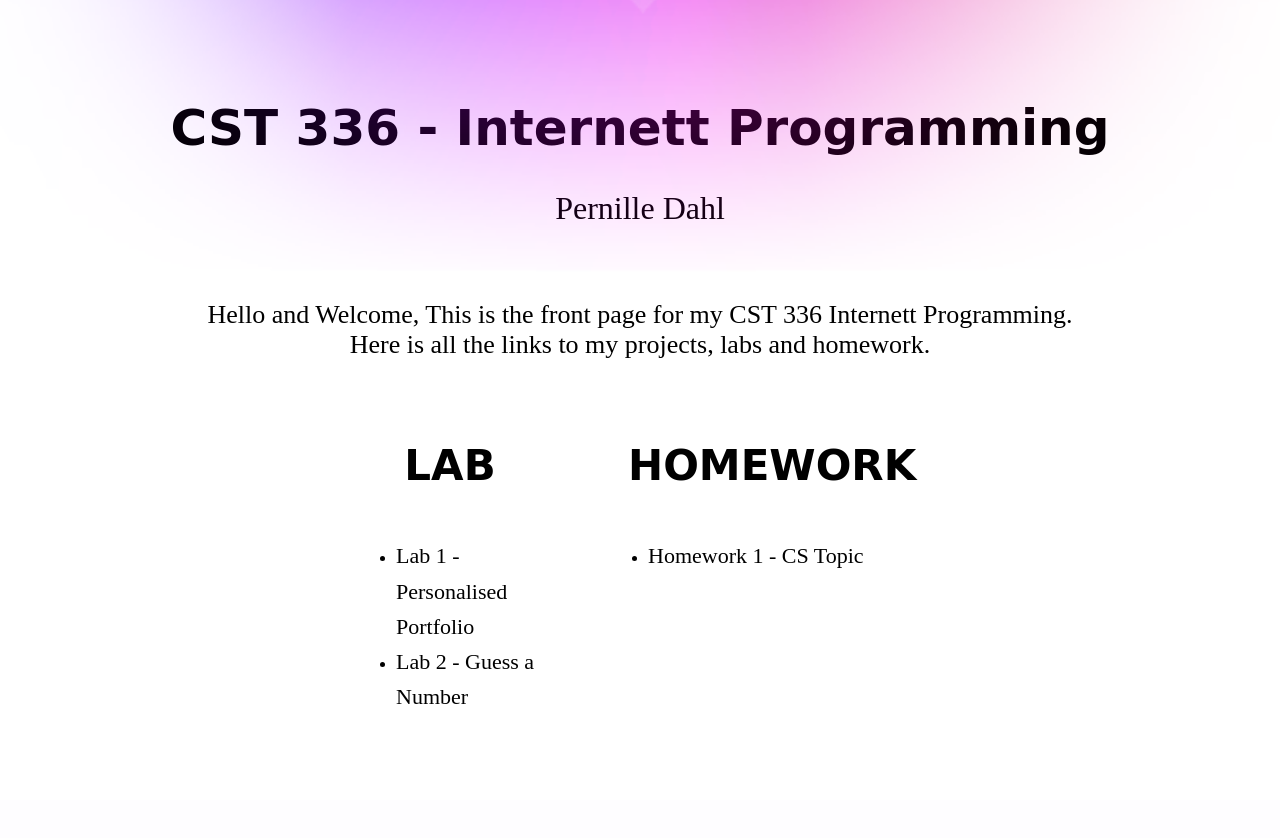
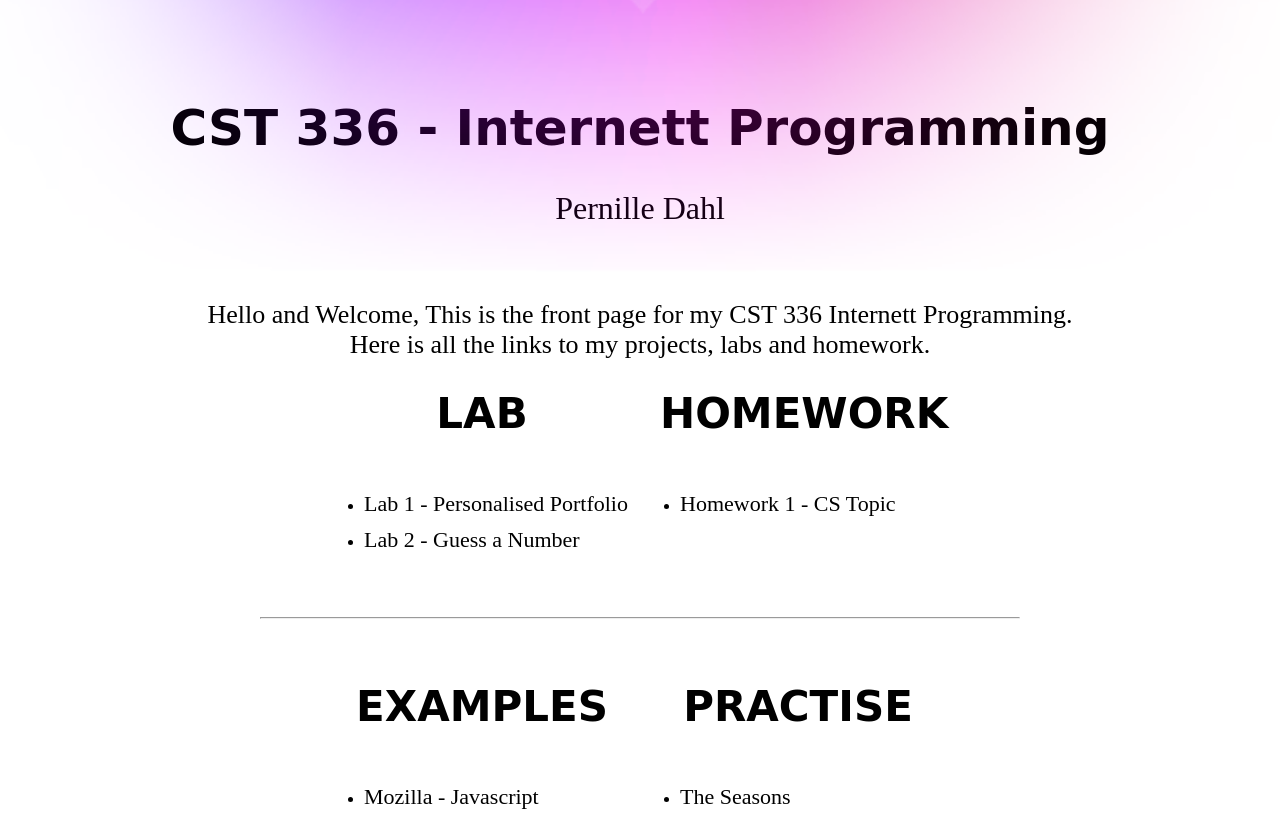
Before and after one commit to pdahl95/s2019cst336, a PHP site: page / in a window 1280 px wide. Before the commit the page ends 704 px from the top, so only its background shows below. Run offline with PHP 8.4, Linux system fonts and the light colour scheme; some web fonts are replaced.

Commit message:
updated frontpage

```diff
--- a/index.html
+++ b/index.html
@@ -43,6 +43,25 @@
             </ul>
         </div>
     </div>
+    <br><br>
+    <hr width="60%">
+    <br><br>
+    <div id="row2">
+        <div class="examples">
+            <h1 class="title"> EXAMPLES </h1>
+            <ul>
+                <li> <a href="http://s2019cst336-pdahl95.herokuapp.com/examples/learn-javascript/"> Mozilla - Javascript  </a> </li>
+                <!--<li> <a href="">  </a></li>-->
+            </ul>
+        </div>
+        <div class="practise">
+            <h1 class="title"> PRACTISE </h1>
+            <ul>
+                <li> <a href="https://s2019cst336-pdahl95.herokuapp.com/practise/p1/index.html"> The Seasons  </a> </li>
+
+            </ul>
+        </div>
+    </div>
 
 </body>
 
--- a/style.css
+++ b/style.css
@@ -2,8 +2,8 @@
 .homework,
 .welcome {
     /*border: 1px solid red;*/
-    padding: 20px;
-    margin: 20px;
+    /*padding: 20px;*/
+    /*margin: 20px;*/
 }
 .welcome {
     text-align: center;
@@ -11,19 +11,12 @@
     margin-top: 5%;
     font-size: 26px;
 }
-.lab,
-.homework {
+.lab,.homework, .examples, .practise {
     width: 50%;
     height: 50%;
-    padding: 12px;
     /*border: solid 1px red;*/
 }
-.lab{
-    /*background-color: black;*/
-    height: 300px;
-    width: 600px;
-}
-#row1 {
+#row1, #row2 {
     display: flex;
     margin: auto;
     width: 50%;
@@ -43,7 +36,6 @@ h1 {
 .title {
     font-family: 'Fredericka the Great', cursive;
     font-size: 42px;
-    /*background-color: pink;*/
     text-align: center;
     padding: 20px;
     margin-top: -1px;
```
